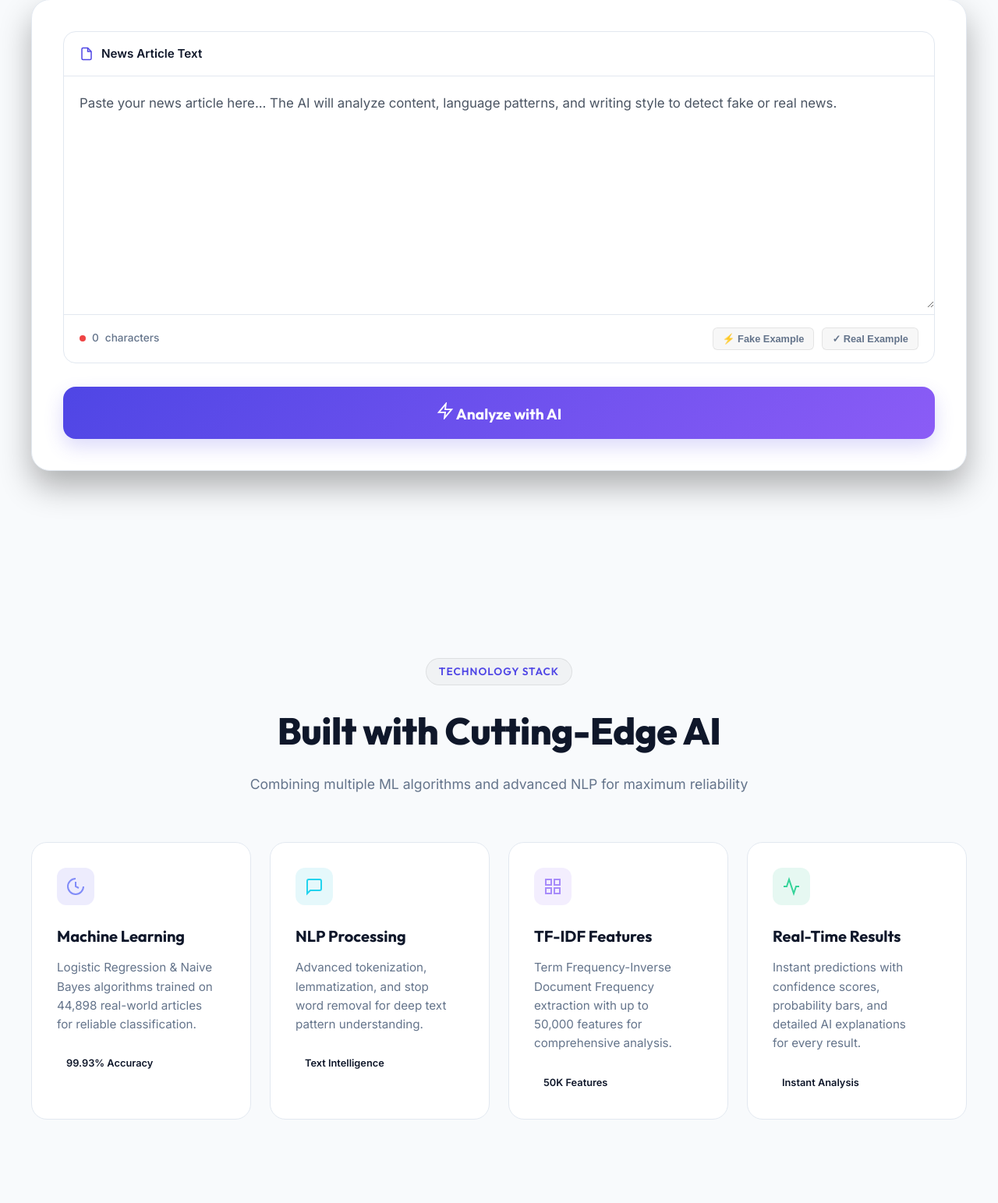
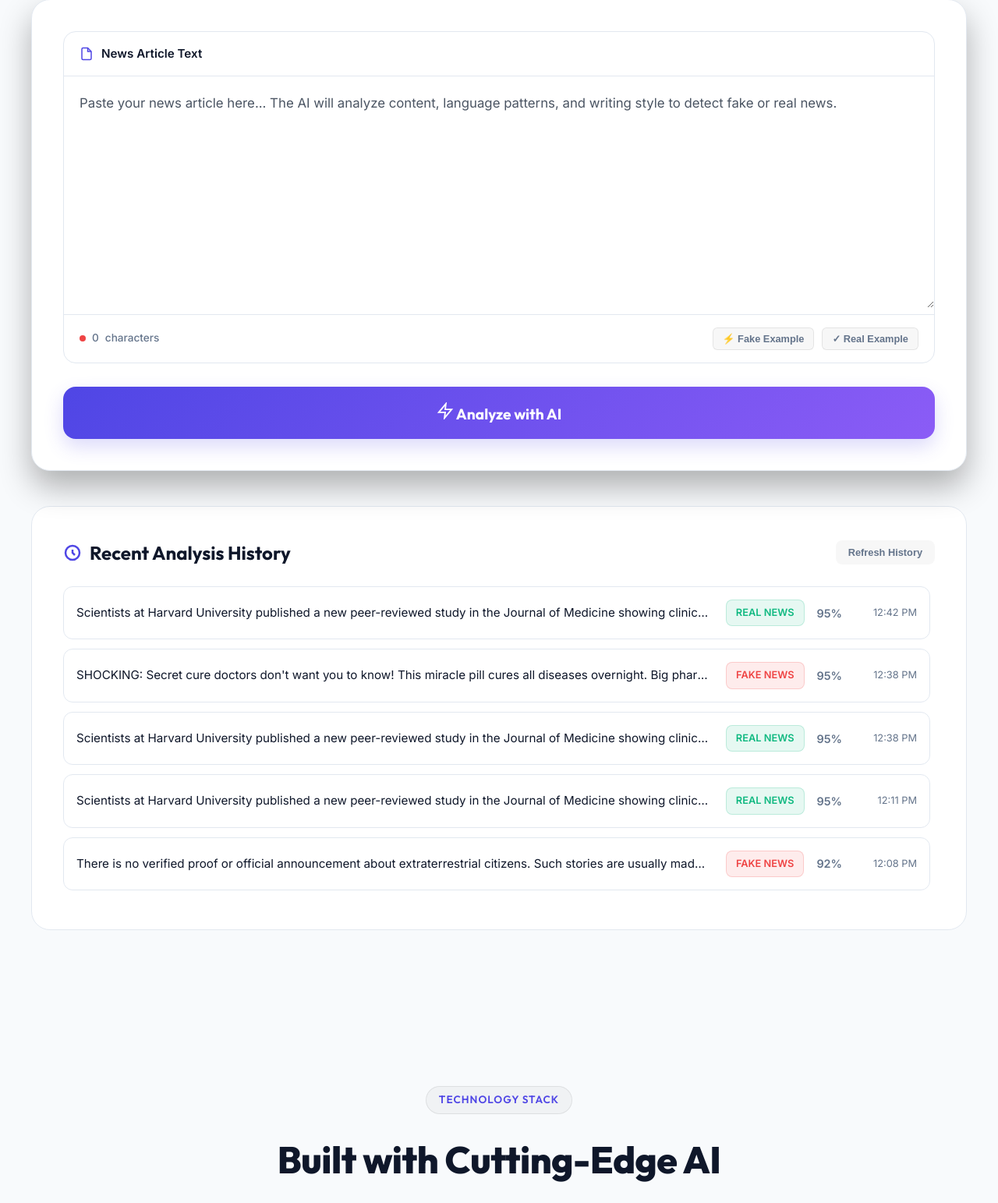
Before and after one commit to Sujal196/Fake-News-Detection-System, a Flask app: page / in a window 1280 px wide. Shown: the part 1289-2832 px from the top of the page at 78% size. Run offline with Flask 3, Linux system fonts and the light colour scheme; data comes from the database, SQL or seed files in the repository; both versions use the stored data as it was after the commit.

Commit message:
Modify Files

```diff
--- a/app.py
+++ b/app.py
@@ -2,6 +2,7 @@ from flask import Flask, render_template, request, jsonify
 import os
 import pickle
 import sys
+import sqlite3
 from data_preprocessing import TextPreprocessor
 from ml_models import FakeNewsDetector
 sys.path.append(os.path.dirname(os.path.abspath(__file__)))
@@ -11,9 +12,27 @@ app = Flask(__name__)
 detector = None
 preprocessor = None
 
+def init_db():
+    try:
+        conn = sqlite3.connect('predictions.db')
+        cursor = conn.cursor()
+        cursor.execute('''
+            CREATE TABLE IF NOT EXISTS history (
+                id INTEGER PRIMARY KEY AUTOINCREMENT,
+                input_text TEXT,
+                prediction TEXT,
+                confidence REAL,
+                timestamp DATETIME DEFAULT CURRENT_TIMESTAMP
+            )
+        ''')
+        conn.commit()
+        conn.close()
+    except Exception as e:
+        print(f"Failed to initialize database: {e}")
+
 def initialize_model():
     global detector, preprocessor
-
+    init_db()
     try:
         base_dir = os.path.dirname(os.path.abspath(__file__))
         model_path = os.path.join(base_dir, 'models', 'final_model.pkl')
@@ -95,17 +114,51 @@ def predict():
         if len(text) < 10:
             return jsonify({'error': 'Text too short for accurate analysis'}), 400
 
-
         if detector and preprocessor:
             result = detector.predict(text)
         else:
             result = fallback_predict(text)
+
+        try:
+            conn = sqlite3.connect('predictions.db')
+            cursor = conn.cursor()
+            cursor.execute(
+                "INSERT INTO history (input_text, prediction, confidence) VALUES (?, ?, ?)",
+                (text, result['prediction'], float(result['confidence']))
+            )
+            conn.commit()
+            conn.close()
+        except Exception as db_err:
+            print(f"Database error: {db_err}")
 
         return jsonify(result)
 
     except Exception as e:
         print(f"Prediction error: {str(e)}")
         return jsonify({'error': 'Failed to analyze text'}), 500
+
+@app.route('/history', methods=['GET'])
+def history():
+    try:
+        conn = sqlite3.connect('predictions.db')
+        cursor = conn.cursor()
+        cursor.execute("SELECT id, input_text, prediction, confidence, timestamp FROM history ORDER BY id DESC LIMIT 50")
+        rows = cursor.fetchall()
+        conn.close()
+
+        data = []
+        for r in rows:
+            data.append({
+                'id': r[0],
+                'text': r[1],
+                'prediction': r[2],
+                'confidence': r[3],
+                'timestamp': r[4]
+            })
+        return jsonify(data)
+    except Exception as e:
+        print(f"History error: {e}")
+        return jsonify({'error': 'Failed to retrieve history'}), 500
 
 @app.route('/health')
 def health_check():
--- a/static/css/style.css
+++ b/static/css/style.css
@@ -1496,3 +1496,118 @@ h1, h2, h3, h4, .sec-badge, .nav-logo {
   html, body { overflow-x: hidden; }
   .orb { display: none; }
 }
+
+.history-section {
+  margin-top: 45px;
+  animation: slideUp 0.6s cubic-bezier(0.16, 1, 0.3, 1);
+}
+
+.history-list {
+  display: flex;
+  flex-direction: column;
+  gap: 12px;
+  max-height: 400px;
+  overflow-y: auto;
+  padding-right: 6px;
+}
+
+.history-list::-webkit-scrollbar {
+  width: 6px;
+}
+
+.history-list::-webkit-scrollbar-track {
+  background: rgba(255, 255, 255, 0.02);
+  border-radius: 3px;
+}
+
+.history-list::-webkit-scrollbar-thumb {
+  background: var(--border);
+  border-radius: 3px;
+}
+
+.history-item {
+  display: flex;
+  justify-content: space-between;
+  align-items: center;
+  padding: 16px;
+  background: var(--input-bg);
+  border: 1px solid var(--border);
+  border-radius: 12px;
+  transition: var(--transition);
+}
+
+.history-item:hover {
+  border-color: var(--primary);
+  background: var(--bg-card-hover);
+  transform: translateX(4px);
+}
+
+.history-text {
+  flex: 1;
+  font-size: 0.95rem;
+  color: var(--text);
+  white-space: nowrap;
+  overflow: hidden;
+  text-overflow: ellipsis;
+  margin-right: 20px;
+  text-align: left;
+}
+
+.history-meta {
+  display: flex;
+  align-items: center;
+  gap: 16px;
+  flex-shrink: 0;
+}
+
+.history-badge {
+  padding: 6px 12px;
+  border-radius: 8px;
+  font-size: 0.8rem;
+  font-weight: 700;
+  text-transform: uppercase;
+}
+
+.history-badge.fake {
+  background: var(--fake-track);
+  color: var(--fake);
+  border: 1px solid rgba(239, 68, 68, 0.2);
+}
+
+.history-badge.real {
+  background: var(--real-track);
+  color: var(--real);
+  border: 1px solid rgba(16, 185, 129, 0.2);
+}
+
+.history-conf {
+  font-size: 0.9rem;
+  font-weight: 600;
+  color: var(--text-muted);
+}
+
+.history-time {
+  font-size: 0.8rem;
+  color: var(--text-muted);
+  min-width: 80px;
+  text-align: right;
+}
+
+@media (max-width: 600px) {
+  .history-item {
+    flex-direction: column;
+    align-items: flex-start;
+    gap: 12px;
+  }
+  .history-text {
+    margin-right: 0;
+    white-space: normal;
+    display: -webkit-box;
+    -webkit-line-clamp: 2;
+    -webkit-box-orient: vertical;
+  }
+  .history-meta {
+    width: 100%;
+    justify-content: space-between;
+  }
+}
--- a/static/js/script.js
+++ b/static/js/script.js
@@ -96,6 +96,7 @@ form.addEventListener('submit', async (e) => {
 
         const data = await response.json();
         renderResult(data);
+        loadHistory();
 
     } catch (err) {
         console.error(err);
@@ -262,6 +263,13 @@ document.addEventListener('DOMContentLoaded', () => {
             });
         });
     }
+
+    loadHistory();
+
+    const refreshBtn = document.getElementById('refreshHistoryBtn');
+    if (refreshBtn) {
+        refreshBtn.addEventListener('click', loadHistory);
+    }
 });
 
 function showToast(msg, type = 'success') {
@@ -279,3 +287,67 @@ function showToast(msg, type = 'success') {
         setTimeout(() => toast.remove(), 300);
     }, 4000);
 }
+
+async function loadHistory() {
+    const historyContent = document.getElementById('historyContent');
+    if (!historyContent) return;
+
+    try {
+        const response = await fetch('/history');
+        if (!response.ok) throw new Error('Failed to fetch history');
+
+        const data = await response.json();
+
+        if (data.length === 0) {
+            historyContent.innerHTML = `
+                <div style="text-align: center; padding: 30px; color: var(--text-muted);">
+                    No predictions stored yet. Analyze an article above to begin.
+                </div>
+            `;
+            return;
+        }
+
+        let html = '';
+        data.forEach(item => {
+            const isFake = item.prediction === 'Fake News';
+            const badgeClass = isFake ? 'fake' : 'real';
+            const confPct = Math.round(item.confidence * 100);
+
+            let timeStr = '';
+            try {
+                const date = new Date(item.timestamp + 'Z');
+                timeStr = date.toLocaleTimeString([], { hour: '2-digit', minute: '2-digit' });
+            } catch (e) {
+                timeStr = item.timestamp;
+            }
+
+            html += `
+                <div class="history-item">
+                    <div class="history-text" title="${escapeHtml(item.text)}">${escapeHtml(item.text)}</div>
+                    <div class="history-meta">
+                        <span class="history-badge ${badgeClass}">${item.prediction}</span>
+                        <span class="history-conf">${confPct}%</span>
+                        <span class="history-time">${timeStr}</span>
+                    </div>
+                </div>
+            `;
+        });
+        historyContent.innerHTML = html;
+    } catch (err) {
+        console.error(err);
+        historyContent.innerHTML = `
+            <div style="text-align: center; padding: 30px; color: var(--fake);">
+                Failed to load analysis history.
+            </div>
+        `;
+    }
+}
+
+function escapeHtml(text) {
+    return text
+        .replace(/&/g, "&amp;")
+        .replace(/</g, "&lt;")
+        .replace(/>/g, "&gt;")
+        .replace(/"/g, "&quot;")
+        .replace(/'/g, "&#039;");
+}
--- a/templates/index.html
+++ b/templates/index.html
@@ -273,6 +273,27 @@
                     </div>
                 </div>
             </div>
+
+            <div id="historySection" class="history-section">
+                <div class="result-card">
+                    <div style="display: flex; justify-content: space-between; align-items: center; margin-bottom: 24px; flex-wrap: wrap; gap: 12px;">
+                        <h3 style="margin: 0; font-family: var(--font-display); font-size: 1.5rem; font-weight: 700; display: flex; align-items: center; gap: 10px;">
+                            <svg viewBox="0 0 24 24" fill="none" stroke="currentColor" stroke-width="2.5" style="width: 24px; height: 24px; color: var(--primary);">
+                                <path d="M12 8v4l3 3m6-3a9 9 0 11-18 0 9 9 0 0118 0z" />
+                            </svg>
+                            Recent Analysis History
+                        </h3>
+                        <button id="refreshHistoryBtn" class="ex-tag real-tag" style="border: none; outline: none; padding: 8px 16px; border-radius: 8px;">
+                            Refresh History
+                        </button>
+                    </div>
+                    <div class="history-list" id="historyContent">
+                        <div style="text-align: center; padding: 30px; color: var(--text-muted);">
+                            Loading database history...
+                        </div>
+                    </div>
+                </div>
+            </div>
         </div>
     </section>
 
```
Also changed, not shown: templates/UserData.py (added, +9 -0 lines), predictions.db (added).
